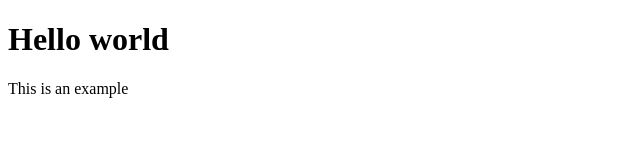
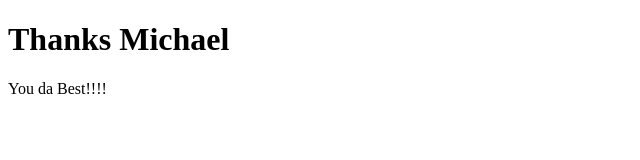
Before and after one commit to TheBadAssBiscuit/thebadassbiscuit.github.io, a plain HTML site: page index.html in a window 1280 px wide. Shown: the whole page, without its empty margins (0-640 px from the left). Drawn offline with Linux system fonts and the light colour scheme.

Commit message:
Michael thanks
you da best

```diff
--- a/index.html
+++ b/index.html
@@ -3,10 +3,10 @@
 <head>
   <meta charset="utf-8">
   <meta http-equiv="X-UA-Compatible" content="IE=edge">
-  <title>Hello world</title>
+  <titleThanks Michael</title>
 </head>
 <body>
-  <h1>Hello world</h1>
-  <p>This is an example</p>
+  <h1>Thanks Michael</h1>
+  <p>You da Best!!!!</p>
   </body>
 </html>
```
